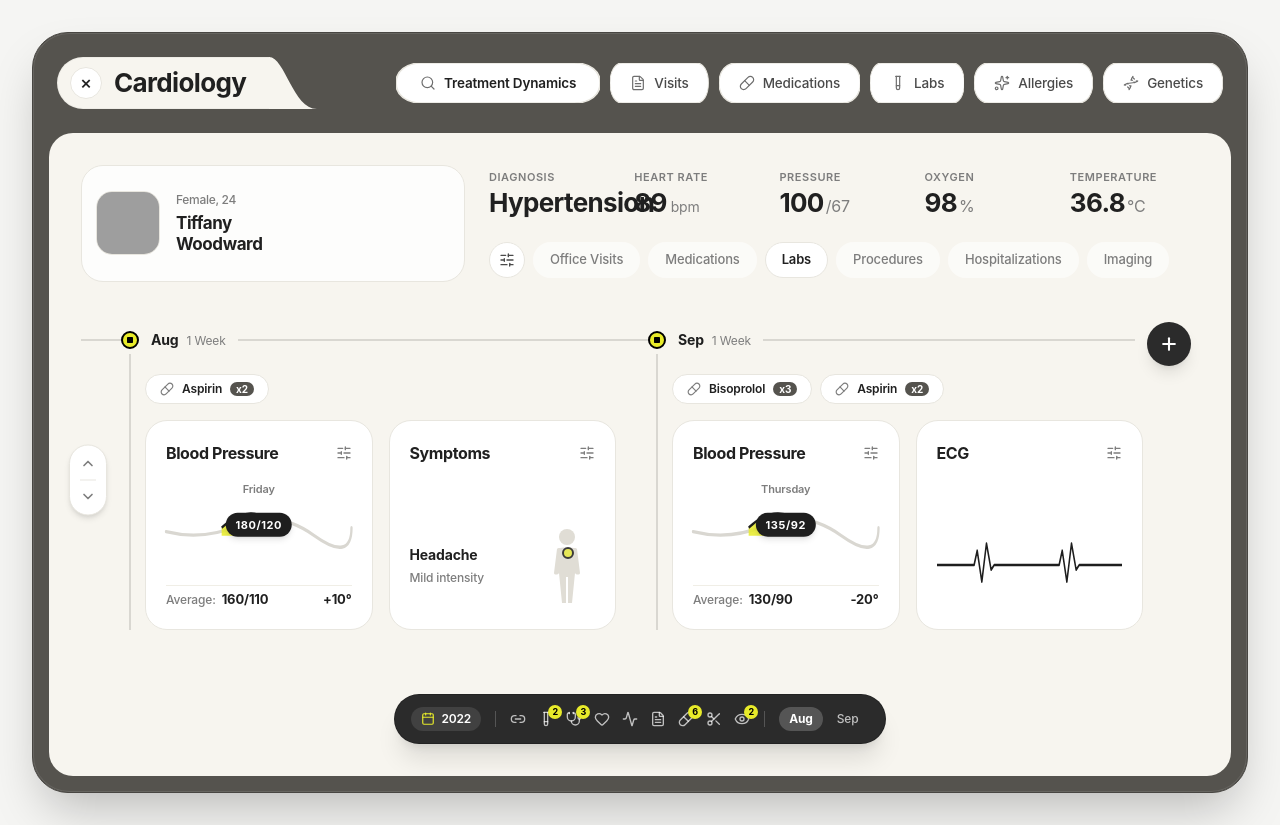
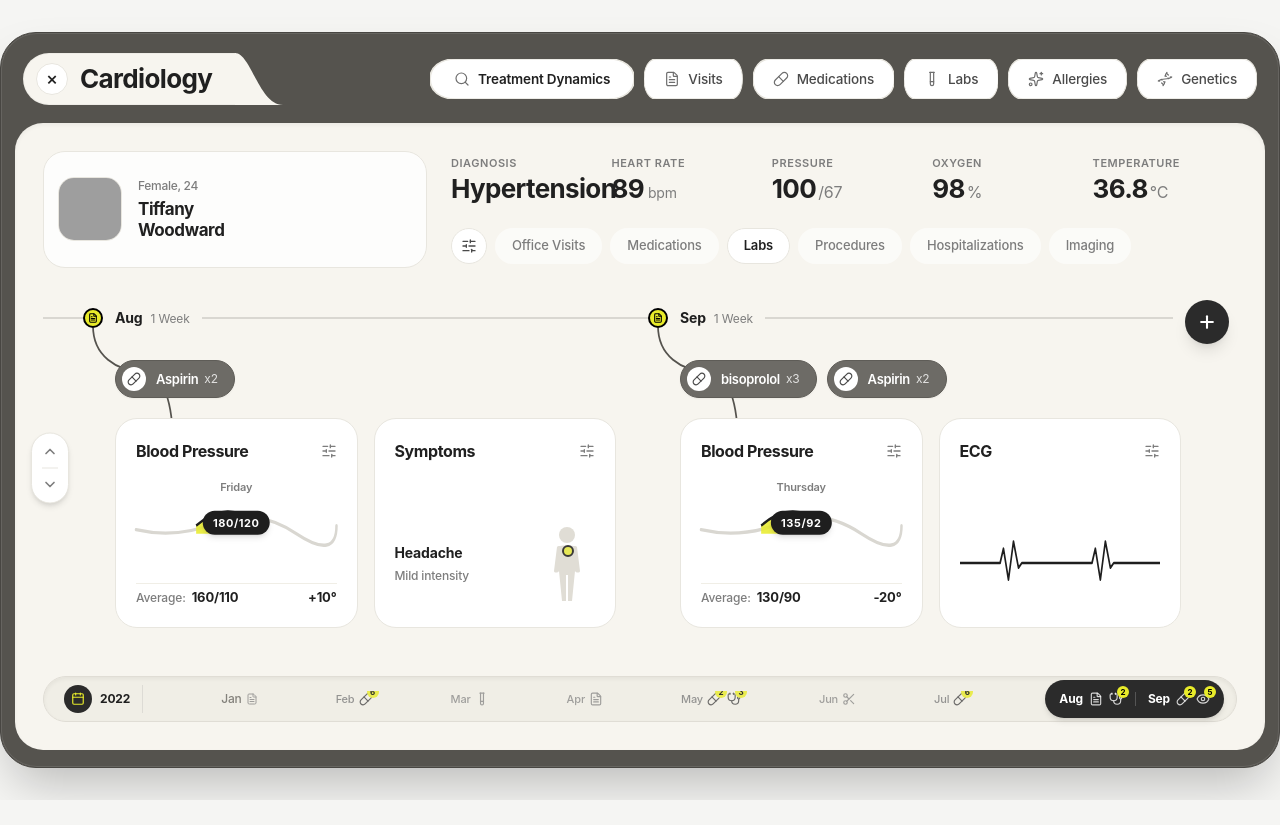
Before and after one commit to Timmy-tek/Unique-Frontend-Design-Test, a React app: page / in a window 1280 px wide. After the commit the page ends 800 px from the top, so only its background shows below. Built offline with nearby package versions, Linux system fonts and the light colour scheme; grey boxes are pictures that could not be loaded; the HTML template or start-up script is replaced by a standard one.

Commit message:
Recreate futuristic medical dashboard UI with continuous geometry
Co-authored-by: Timmy-tek <193708348+Timmy-tek@users.noreply.github.com>

```diff
--- a/src/App.jsx
+++ b/src/App.jsx
@@ -7,21 +7,21 @@ import { MetricsAndFilterBar } from './components/MetricsAndFilterBar';
 import { TimelineControlsAndNodes, MedicationCapsule } from './components/TimelineControlsAndNodes';
 import { BloodPressureCard, SymptomsCard, EcgCard } from './components/MedicalCards';
 import { BottomToolbar } from './components/BottomToolbar';
-import { Square } from 'lucide-react';
+import { FileText } from 'lucide-react';
 
 export function App() {
   return (
     <DashboardShell>
       {/* Top Header Section on Dark Frame Shell */}
-      <div className="flex flex-col gap-4">
+      <div className="flex flex-col gap-3">
         {/* Row 1: Top Navigation on Dark Shell + Header Contour */}
-        <div className="flex flex-col lg:flex-row lg:items-center justify-between gap-4 py-2 px-2">
+        <div className="flex flex-col lg:flex-row lg:items-center justify-between gap-4 py-1.5 px-2">
           <HeaderContour />
           <TopNavigation />
         </div>
 
         {/* Main Inner White Surface Container */}
-        <div className="bg-[#F7F5EF] rounded-[24px] p-4 sm:p-6 lg:p-8 flex flex-col justify-between gap-6">
+        <div className="bg-[#F7F5EF] rounded-[28px] p-4 sm:p-6 lg:p-7 flex flex-col justify-between gap-6 shadow-inner">
           {/* Row 2: Patient Card + Medical Metrics & Filter Bar */}
           <div className="flex flex-col lg:flex-row items-stretch gap-6">
             <PatientCard />
@@ -29,7 +29,7 @@ export function App() {
           </div>
 
           {/* Main Content Area: Horizontal Medical Timeline */}
-          <div className="relative my-4 flex-1 flex flex-col justify-center">
+          <div className="relative my-2 flex-1 flex flex-col justify-center">
             <TimelineControlsAndNodes />
 
             {/* Timeline Rail Container */}
@@ -43,8 +43,8 @@ export function App() {
                 {/* August Section */}
                 <div className="flex flex-col gap-4 relative">
                   <div className="flex items-center gap-3 bg-[#F7F5EF] pr-3 w-max z-10">
-                    <div className="w-[18px] h-[18px] rounded-full bg-[#E8EB2A] border-2 border-black flex items-center justify-center shadow-xs z-10 cursor-pointer hover:scale-110 transition-transform">
-                      <Square size={8} className="fill-black stroke-none" />
+                    <div className="w-[20px] h-[20px] rounded-full bg-[#E8EB2A] border-2 border-black flex items-center justify-center shadow-xs z-10 cursor-pointer hover:scale-110 transition-transform">
+                      <FileText size={10} className="stroke-black stroke-[2.5]" />
                     </div>
                     <div className="flex items-baseline gap-2">
                       <span className="text-sm font-bold text-[#1E1E1E]">Aug</span>
@@ -52,14 +52,22 @@ export function App() {
                     </div>
                   </div>
 
-                  <div className="absolute left-[8px] top-[24px] bottom-0 w-[2px] bg-[#D9D7D1] z-0" />
+                  {/* SVG Bezier Branching Line for August */}
+                  <svg className="absolute top-[18px] left-[10px] w-24 h-36 pointer-events-none z-0 overflow-visible" viewBox="0 0 96 144">
+                    <path
+                      d="M 0 0 C 0 30, 24 45, 48 45 C 72 45, 80 80, 80 120"
+                      fill="none"
+                      stroke="#55534E"
+                      strokeWidth="1.75"
+                    />
+                  </svg>
 
-                  <div className="pl-6 pt-2 flex flex-col gap-4">
-                    <div>
+                  <div className="pl-8 pt-4 flex flex-col gap-5">
+                    <div className="relative z-10">
                       <MedicationCapsule name="Aspirin" dose="x2" />
                     </div>
 
-                    <div className="grid grid-cols-1 sm:grid-cols-2 gap-4">
+                    <div className="grid grid-cols-1 sm:grid-cols-2 gap-4 relative z-10">
                       <BloodPressureCard
                         day="Friday"
                         currentReading="180/120"
@@ -75,8 +83,8 @@ export function App() {
                 {/* September Section */}
                 <div className="flex flex-col gap-4 relative">
                   <div className="flex items-center gap-3 bg-[#F7F5EF] pr-3 w-max z-10">
-                    <div className="w-[18px] h-[18px] rounded-full bg-[#E8EB2A] border-2 border-black flex items-center justify-center shadow-xs z-10 cursor-pointer hover:scale-110 transition-transform">
-                      <Square size={8} className="fill-black stroke-none" />
+                    <div className="w-[20px] h-[20px] rounded-full bg-[#E8EB2A] border-2 border-black flex items-center justify-center shadow-xs z-10 cursor-pointer hover:scale-110 transition-transform">
+                      <FileText size={10} className="stroke-black stroke-[2.5]" />
                     </div>
                     <div className="flex items-baseline gap-2">
                       <span className="text-sm font-bold text-[#1E1E1E]">Sep</span>
@@ -84,15 +92,23 @@ export function App() {
                     </div>
                   </div>
 
-                  <div className="absolute left-[8px] top-[24px] bottom-0 w-[2px] bg-[#D9D7D1] z-0" />
+                  {/* SVG Bezier Branching Line for September */}
+                  <svg className="absolute top-[18px] left-[10px] w-24 h-36 pointer-events-none z-0 overflow-visible" viewBox="0 0 96 144">
+                    <path
+                      d="M 0 0 C 0 30, 24 45, 48 45 C 72 45, 80 80, 80 120"
+                      fill="none"
+                      stroke="#55534E"
+                      strokeWidth="1.75"
+                    />
+                  </svg>
 
-                  <div className="pl-6 pt-2 flex flex-col gap-4">
-                    <div className="flex flex-wrap gap-2">
-                      <MedicationCapsule name="Bisoprolol" dose="x3" />
+                  <div className="pl-8 pt-4 flex flex-col gap-5">
+                    <div className="flex flex-col sm:flex-row gap-2.5 relative z-10">
+                      <MedicationCapsule name="bisoprolol" dose="x3" />
                       <MedicationCapsule name="Aspirin" dose="x2" />
                     </div>
 
-                    <div className="grid grid-cols-1 sm:grid-cols-2 gap-4">
+                    <div className="grid grid-cols-1 sm:grid-cols-2 gap-4 relative z-10">
                       <BloodPressureCard
                         day="Thursday"
                         currentReading="135/92"
@@ -109,7 +125,7 @@ export function App() {
             </div>
           </div>
 
-          {/* Bottom Dock Toolbar */}
+          {/* Bottom Extended Timeline Bar */}
           <BottomToolbar />
         </div>
       </div>
--- a/src/components/BottomToolbar.jsx
+++ b/src/components/BottomToolbar.jsx
@@ -1,109 +1,134 @@
 import React from 'react';
 import {
   Calendar,
-  Link2,
+  Pill,
   TestTube,
   Stethoscope,
-  Heart,
-  Activity,
   FileText,
-  Pill,
+  Eye,
   Scissors,
-  Eye,
 } from 'lucide-react';
 
 /**
  * BottomToolbar
- * Floating dark toolbar containing monochrome icons, yellow count badges,
- * year indicator, and "Aug" / "Sep" month controls.
+ * Redesigned as a continuous horizontal timeline bar stretching across the bottom surface,
+ * displaying months (Jan 2022 through Sep) with monochrome medical icons, yellow count badges,
+ * and a dark active month dock on the right.
  */
 export function BottomToolbar() {
   return (
-    <div className="flex justify-center w-full mt-4">
-      <div className="bg-[#2B2B2B] text-white h-[50px] px-4 rounded-[25px] flex items-center gap-3.5 shadow-xl border border-black/20">
-        {/* Calendar Year Badge */}
-        <button
-          type="button"
-          className="flex items-center gap-1.5 px-2.5 py-1 rounded-full bg-white/10 text-xs font-semibold hover:bg-white/20 transition-colors cursor-pointer"
-        >
+    <div className="w-full mt-2">
+      {/* Full Horizontal Timeline Bar Container */}
+      <div className="w-full bg-[#F0EEE6] h-[46px] rounded-full px-3 flex items-center justify-between border border-[#E0DDD5] shadow-inner text-[#55534E]">
+
+        {/* Left Section: Calendar Icon & Year 2022 */}
+        <div className="flex items-center gap-2 pl-2 pr-3 border-r border-[#D9D7D1]/80 shrink-0">
+          <div className="w-7 h-7 rounded-full bg-[#2B2B2B] flex items-center justify-center text-white">
             <Calendar className="w-3.5 h-3.5 text-[#E8EB2A]" />
-          <span>2022</span>
-        </button>
+          </div>
+          <span className="text-xs font-bold text-[#202020]">2022</span>
+        </div>
 
-        <div className="w-[1px] h-4 bg-white/20" />
+        {/* Middle Section: Timeline Months Grid */}
+        <div className="flex-1 flex items-center justify-evenly px-2 overflow-x-auto gap-2 text-xs font-medium">
+          {/* Jan */}
+          <div className="flex items-center gap-1 opacity-70 hover:opacity-100 cursor-pointer">
+            <span>Jan</span>
+            <FileText className="w-3 h-3 text-[#7D7D7D]" />
+          </div>
 
-        {/* Toolbar Action Icons */}
-        <div className="flex items-center gap-3">
-          <button type="button" className="text-white/70 hover:text-white transition-colors cursor-pointer" aria-label="Link">
-            <Link2 className="w-4 h-4" />
-          </button>
+          {/* Feb - Pill with yellow badge 6 */}
+          <div className="flex items-center gap-1 opacity-80 hover:opacity-100 cursor-pointer relative">
+            <span className="text-[11px] text-[#7D7D7D]">Feb</span>
+            <div className="relative">
+              <Pill className="w-3.5 h-3.5 text-[#4A4A4A]" />
+              <span className="absolute -top-1.5 -right-1.5 bg-[#E8EB2A] text-black text-[8px] font-bold w-3 h-3 rounded-full flex items-center justify-center leading-none">
+                6
+              </span>
+            </div>
+          </div>
 
-          {/* TestTube with Yellow Badge '2' */}
-          <button type="button" className="relative text-white/70 hover:text-white transition-colors cursor-pointer" aria-label="Labs">
-            <TestTube className="w-4 h-4" />
-            <span className="absolute -top-1.5 -right-2 bg-[#E8EB2A] text-black text-[9px] font-bold w-3.5 h-3.5 rounded-full flex items-center justify-center">
+          {/* Mar - TestTube */}
+          <div className="flex items-center gap-1 opacity-70 hover:opacity-100 cursor-pointer">
+            <span className="text-[11px] text-[#7D7D7D]">Mar</span>
+            <TestTube className="w-3.5 h-3.5 text-[#7D7D7D]" />
+          </div>
+
+          {/* Apr */}
+          <div className="flex items-center gap-1 opacity-70 hover:opacity-100 cursor-pointer">
+            <span className="text-[11px] text-[#7D7D7D]">Apr</span>
+            <FileText className="w-3.5 h-3.5 text-[#7D7D7D]" />
+          </div>
+
+          {/* May - Pill with badge 2 + Stethoscope with badge 3 */}
+          <div className="flex items-center gap-1 opacity-80 hover:opacity-100 cursor-pointer">
+            <span className="text-[11px] text-[#7D7D7D]">May</span>
+            <div className="relative">
+              <Pill className="w-3.5 h-3.5 text-[#4A4A4A]" />
+              <span className="absolute -top-1.5 -right-1.5 bg-[#E8EB2A] text-black text-[8px] font-bold w-3 h-3 rounded-full flex items-center justify-center leading-none">
                 2
               </span>
-          </button>
-
-          {/* Stethoscope with Yellow Badge '3' */}
-          <button type="button" className="relative text-white/70 hover:text-white transition-colors cursor-pointer" aria-label="Stethoscope">
-            <Stethoscope className="w-4 h-4" />
-            <span className="absolute -top-1.5 -right-2 bg-[#E8EB2A] text-black text-[9px] font-bold w-3.5 h-3.5 rounded-full flex items-center justify-center">
+            </div>
+            <div className="relative ml-0.5">
+              <Stethoscope className="w-3.5 h-3.5 text-[#4A4A4A]" />
+              <span className="absolute -top-1.5 -right-1.5 bg-[#E8EB2A] text-black text-[8px] font-bold w-3 h-3 rounded-full flex items-center justify-center leading-none">
                 3
               </span>
-          </button>
+            </div>
+          </div>
 
-          <button type="button" className="text-white/70 hover:text-white transition-colors cursor-pointer" aria-label="Heart">
-            <Heart className="w-4 h-4" />
-          </button>
+          {/* Jun */}
+          <div className="flex items-center gap-1 opacity-70 hover:opacity-100 cursor-pointer">
+            <span className="text-[11px] text-[#7D7D7D]">Jun</span>
+            <Scissors className="w-3.5 h-3.5 text-[#7D7D7D]" />
+          </div>
 
-          <button type="button" className="text-white/70 hover:text-white transition-colors cursor-pointer" aria-label="Activity">
-            <Activity className="w-4 h-4" />
-          </button>
-
-          <button type="button" className="text-white/70 hover:text-white transition-colors cursor-pointer" aria-label="Files">
-            <FileText className="w-4 h-4" />
-          </button>
-
-          {/* Pill with Yellow Badge '6' */}
-          <button type="button" className="relative text-white/70 hover:text-white transition-colors cursor-pointer" aria-label="Medications">
-            <Pill className="w-4 h-4" />
-            <span className="absolute -top-1.5 -right-2 bg-[#E8EB2A] text-black text-[9px] font-bold w-3.5 h-3.5 rounded-full flex items-center justify-center">
+          {/* Jul - Pill with badge 6 */}
+          <div className="flex items-center gap-1 opacity-80 hover:opacity-100 cursor-pointer">
+            <span className="text-[11px] text-[#7D7D7D]">Jul</span>
+            <div className="relative">
+              <Pill className="w-3.5 h-3.5 text-[#4A4A4A]" />
+              <span className="absolute -top-1.5 -right-1.5 bg-[#E8EB2A] text-black text-[8px] font-bold w-3 h-3 rounded-full flex items-center justify-center leading-none">
                 6
               </span>
-          </button>
+            </div>
+          </div>
+        </div>
 
-          <button type="button" className="text-white/70 hover:text-white transition-colors cursor-pointer" aria-label="Procedures">
-            <Scissors className="w-4 h-4" />
-          </button>
-
-          {/* Eye with Yellow Badge '2' */}
-          <button type="button" className="relative text-white/70 hover:text-white transition-colors cursor-pointer" aria-label="Imaging">
-            <Eye className="w-4 h-4" />
-            <span className="absolute -top-1.5 -right-2 bg-[#E8EB2A] text-black text-[9px] font-bold w-3.5 h-3.5 rounded-full flex items-center justify-center">
+        {/* Right Section: Active Dark Month Control Dock (Aug & Sep) */}
+        <div className="bg-[#2B2B2B] text-white h-[38px] px-3.5 rounded-full flex items-center gap-3 shrink-0 shadow-md">
+          {/* Aug active section */}
+          <div className="flex items-center gap-1.5 cursor-pointer">
+            <span className="text-xs font-bold text-white">Aug</span>
+            <FileText className="w-3.5 h-3.5 text-white/80" />
+            <div className="relative">
+              <Stethoscope className="w-3.5 h-3.5 text-white/80" />
+              <span className="absolute -top-1.5 -right-1.5 bg-[#E8EB2A] text-black text-[8px] font-bold w-3 h-3 rounded-full flex items-center justify-center leading-none">
                 2
               </span>
-          </button>
+            </div>
           </div>
 
-        <div className="w-[1px] h-4 bg-white/20" />
+          <div className="w-[1px] h-3.5 bg-white/20" />
 
-        {/* Month Buttons (Aug & Sep) */}
-        <div className="flex items-center gap-1">
-          <button
-            type="button"
-            className="px-2.5 py-1 rounded-full bg-white/20 text-white text-xs font-bold hover:bg-white/30 transition-colors cursor-pointer"
-          >
-            Aug
-          </button>
-          <button
-            type="button"
-            className="px-2.5 py-1 rounded-full text-white/70 hover:text-white text-xs font-medium hover:bg-white/10 transition-colors cursor-pointer"
-          >
-            Sep
-          </button>
+          {/* Sep active section */}
+          <div className="flex items-center gap-1.5 cursor-pointer">
+            <span className="text-xs font-bold text-white">Sep</span>
+            <div className="relative">
+              <Pill className="w-3.5 h-3.5 text-white/80" />
+              <span className="absolute -top-1.5 -right-1.5 bg-[#E8EB2A] text-black text-[8px] font-bold w-3 h-3 rounded-full flex items-center justify-center leading-none">
+                2
+              </span>
             </div>
+            <div className="relative">
+              <Eye className="w-3.5 h-3.5 text-white/80" />
+              <span className="absolute -top-1.5 -right-1.5 bg-[#E8EB2A] text-black text-[8px] font-bold w-3 h-3 rounded-full flex items-center justify-center leading-none">
+                5
+              </span>
+            </div>
+          </div>
+        </div>
+
       </div>
     </div>
   );
--- a/src/components/DashboardShell.jsx
+++ b/src/components/DashboardShell.jsx
@@ -3,19 +3,19 @@ import React from 'react';
 /**
  * DashboardShell
  * The outer dark gray CNC-machined frame (#55534E) containing the inner surface panel (#F7F5EF).
- * The dark shell surrounds the main surface and hosts top navigation pills directly on its background.
+ * Fits the screen cleanly while maintaining rounded industrial corners.
  */
 export const DashboardShell = ({ children }) => {
   return (
-    <div className="w-full min-h-screen bg-[#F5F5F3] flex items-center justify-center p-2 sm:p-4 lg:p-8 font-sans selection:bg-[#E8EB2A] selection:text-black">
-      {/* Outer Dark Frame (~1500px x 760px) */}
-      <div className="relative w-full max-w-[1480px] bg-[#55534E] rounded-[32px] sm:rounded-[36px] p-3 sm:p-4 shadow-2xl border border-[#484642] overflow-hidden">
+    <div className="w-full min-h-screen bg-[#F5F5F3] flex items-center justify-center p-0 font-sans selection:bg-[#E8EB2A] selection:text-black">
+      {/* Outer Dark Frame - Maximized width/height */}
+      <div className="relative w-full max-w-[1520px] min-h-screen sm:min-h-[92vh] bg-[#55534E] rounded-none sm:rounded-[36px] p-2.5 sm:p-3.5 shadow-2xl border-0 sm:border border-[#484642] overflow-hidden flex flex-col justify-between">
 
         {/* Subtle Outer Frame Edge Highlight */}
-        <div className="absolute inset-0 rounded-[32px] sm:rounded-[36px] pointer-events-none border border-white/10" />
+        <div className="absolute inset-0 rounded-none sm:rounded-[36px] pointer-events-none border border-white/10" />
 
-        {/* Outer Frame Content */}
-        <div className="relative w-full h-full flex flex-col">
+        {/* Inner Content Surface */}
+        <div className="relative w-full h-full flex flex-col flex-1 justify-between">
           {children}
         </div>
       </div>
--- a/src/components/TimelineControlsAndNodes.jsx
+++ b/src/components/TimelineControlsAndNodes.jsx
@@ -43,16 +43,22 @@ export function TimelineControlsAndNodes() {
 
 /**
  * MedicationCapsule
- * Small floating white medication capsule badge ("Aspirin x2", "Bisoprolol x3").
+ * Dark gray medication pill container with white circular icon badge on the left
+ * and clean white text ("Aspirin x2", "bisoprolol x3").
  */
 export function MedicationCapsule({ name, dose, icon: Icon = Pill }) {
   return (
-    <div className="inline-flex items-center gap-2 bg-white px-3.5 py-1.5 rounded-full border border-[#E8E6DF] shadow-xs text-xs font-medium text-[#202020]">
-      <Icon className="w-3.5 h-3.5 text-[#7D7D7D]" />
-      <span className="font-semibold">{name}</span>
-      <span className="bg-[#55534E] text-white text-[10px] font-bold px-1.5 py-0.5 rounded-full leading-none">
-        {dose}
-      </span>
+    <div className="inline-flex items-center gap-2.5 bg-[#6D6B66] text-white pl-1.5 pr-4 py-1.5 rounded-full border border-[#5E5C57] shadow-sm text-xs font-medium">
+      {/* White Circular Left Badge */}
+      <div className="w-6 h-6 rounded-full bg-white flex items-center justify-center shrink-0">
+        <Icon className="w-3.5 h-3.5 text-[#4A4A4A]" />
+      </div>
+
+      {/* Medication Name & Dose */}
+      <div className="flex items-center gap-1.5">
+        <span className="font-semibold text-[13px] tracking-tight">{name}</span>
+        <span className="text-[12px] text-white/80 font-normal">{dose}</span>
+      </div>
     </div>
   );
 }
```
Lines whose indentation alone changed are shown as unchanged.
